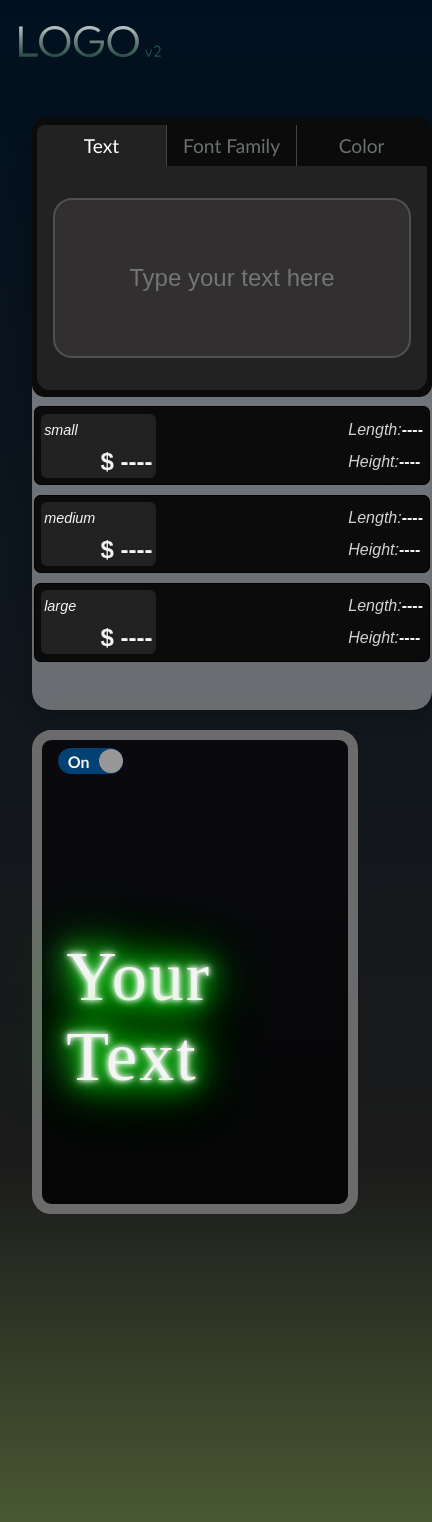
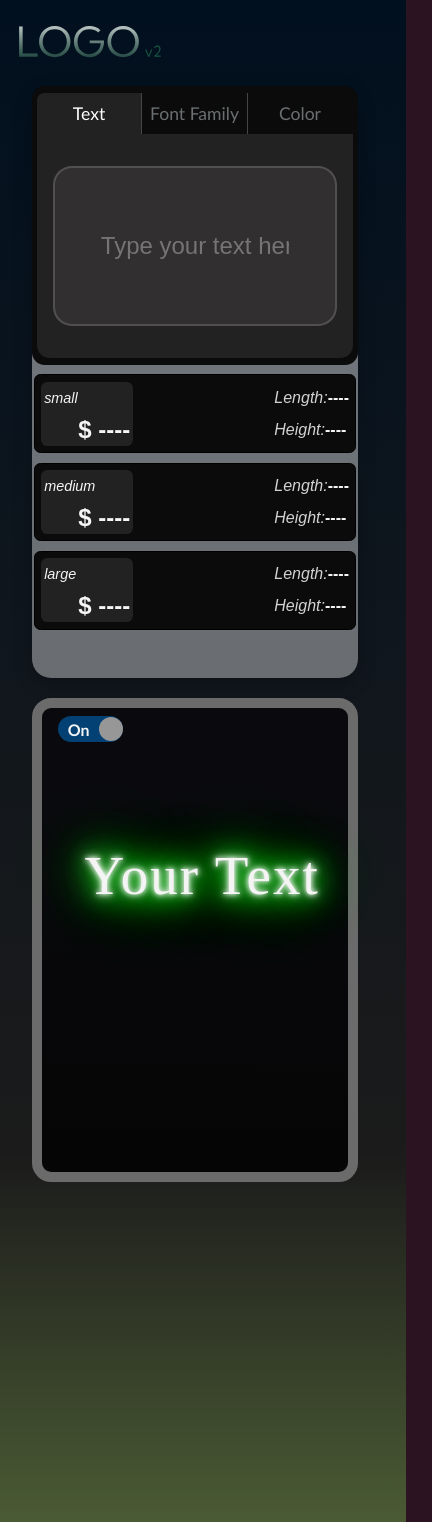
Before and after one commit to NafiurSiddiqui/NeonText---V2, a React (Create React App) app: page /Ui in a window 390 px wide. Shown: the top 1522 px of the page, 432 px wide, since content can reach past the window. Built offline with nearby package versions, Linux system fonts and the light colour scheme; a web font is replaced by a local one.

Commit message:
Responsive tested

```diff
--- a/src/Components/UI/Ui-display/UserTextAndBars.js
+++ b/src/Components/UI/Ui-display/UserTextAndBars.js
@@ -1,4 +1,8 @@
 import { useEffect, useState } from 'react';
+
+const windowWidth = window.innerWidth;
+
+
 
 function UserTextAndBars(props) {
 	const [showBars, setShowBars] = useState(false);
@@ -22,7 +26,7 @@ function UserTextAndBars(props) {
 		let timerHandler = setTimeout(() => {
 
 			if (txtState === true || storeText !== null) {
-				console.log('2');
+				// console.log('2');
 				// console.log(storeText);
 				setShowBars(true);
 				props.setWidth(`${storeText.length * 2}CM`);
@@ -46,16 +50,16 @@ function UserTextAndBars(props) {
 				props.setWidth(`${txtLength * 2} CM`);
 			}
 
-			//debounceActive = true
+
 		}, 300);
 
 		return () => {
 			clearTimeout(timerHandler);
-			//debouceActive = false
+
 			props.setDebounce(false);
 		};
 	}, [txtState, txtLength, storeText, userText, storageStatus, props]);
-	// NOTE : if largeFont then, setthe fontSize
+
 
 	useEffect(() => {
 		if (
@@ -75,6 +79,12 @@ function UserTextAndBars(props) {
 		${colorActive} 0px 0px 40px, ${colorActive} 0px 0px 55px,
 		${colorActive} 0px 0px 75px`;
 
+	const fontForLargeDevice = windowWidth > 2200? '7em': '5em';
+
+	const deviceWidth = windowWidth <= 600 ? '55px': fontForLargeDevice;
+
+	//OMG! What am i supposed t fix now? Where was i?
+	//got it!
 	return (
 		<>
 			<div className="ui-display-userText-wrapper">
@@ -87,7 +97,7 @@ function UserTextAndBars(props) {
 						className="ui-display-userText-text neonOn"
 						style={{
 							fontFamily: props.setFontFamily,
-							fontSize: largeFont ? '40px' : '70px',
+							fontSize: largeFont ? '40px' : deviceWidth,
 							textShadow: !neonState ? 'none' : neonShadow,
 						}}
 					>
--- a/src/Components/UI/Ui-input/input/UiColors.js
+++ b/src/Components/UI/Ui-input/input/UiColors.js
@@ -126,11 +126,11 @@ function UiColors(props) {
 			//since i do not have colorCode available on this elelment, I target the parent
 			const parentColorCode = e.target.parentElement.dataset.colorcode;
 
-			// setTargetColorCode(parentColorCode);
+
 			props.getActiveColor(parentColorCode);
 			setBulbClicked(true);
 		} else {
-			// setTargetColorCode(e.target.dataset.colorcode);
+
 			setBulbClicked(true);
 			props.getActiveColor(e.target.dataset.colorcode);
 
--- a/src/Components/UI/Ui-input/input/UserInput.js
+++ b/src/Components/UI/Ui-input/input/UserInput.js
@@ -49,7 +49,7 @@ function UserInput(props) {
 		colorState: navColorActive,
 	};
 
-	// console.log();
+
 
 	return (
 		<article className="ui-input">
--- a/src/Components/UI/Ui-input/nav/UiNav.js
+++ b/src/Components/UI/Ui-input/nav/UiNav.js
@@ -1,9 +1,14 @@
+const windowWidth = window.innerWidth;
+const windowHeight = window.innerHeight;
+
+console.log(windowHeight);
+console.log(windowWidth);
+
 function UiNav(props) {
-	console.log();
+
 	const navTxtActiveHandler = () => {
 		//Activate TEXT
 		props.setNavTxtState(true);
-
 		//Deactivate the rests
 		props.setNavFontState(false);
 		props.setNavColorState(false);
@@ -21,11 +26,25 @@ function UiNav(props) {
 	const navColorActiveHandler = () => {
 		//Activate TEXT
 		props.setNavColorState(true);
-
 		//Deactivate the rests
 		props.setNavTxtState(false);
 		props.setNavFontState(false);
 	};
+
+	if (props.navState.colorState){
+		 document.body.style.overflowY = 'scroll';
+		document.body.style.height = '140vh';
+
+	}else if(!props.navState.colorState && windowWidth < 860){
+		document.body.style.overflowY = 'scroll';
+		document.body.style.height = '140vh';
+	}
+	else
+	{
+			document.body.style.overflowY = 'hidden';
+			document.body.style.height = '100vh';
+	}
+
 
 	return (
 		<div className="ui-input-nav">
--- a/src/Components/UI/Ui.js
+++ b/src/Components/UI/Ui.js
@@ -5,6 +5,7 @@ import UserInput from './Ui-input/input/UserInput';
 
 //default neonColor on load
 const defaultColor = '#20f020';
+
 
 function Ui() {
 	//UiText state
@@ -29,7 +30,7 @@ function Ui() {
 	const debounceHandler = (stat) => {
 		setDebounceActive(stat);
 	};
-	// console.log(setWidth);
+
 
 	// console.log(storageStatus);
 	const delTxtStateHandler = (delTxtState) => {
@@ -62,9 +63,9 @@ function Ui() {
 		setWidth(width);
 	};
 
-	// useEffect(()=>{
-		//  },[])
-			document.body.classList.add('ui-body');
+
+	document.body.classList.add('ui-body');
+
 
 
 	return (
--- a/src/sass/UI-input/_ui-input.scss
+++ b/src/sass/UI-input/_ui-input.scss
@@ -4,7 +4,9 @@ ul.ui-input-nav-lists {
 	@include flexSpaceAround;
 
 	> li {
-		font-size: 1.2rem;
+		// font-size: 1.2rem;
+		// font-size: 1.2em;
+		font-size: 1.1em;
 	}
 }
 
@@ -22,8 +24,6 @@ ul.ui-input-nav-lists {
 	&-container {
 		background-color: $uiPrimary;
 		padding: 0.4em 0.3em;
-		// border-top-left-radius: 0.8em;
-		// border-top-right-radius: 0.8em;
 		border-radius: 0.8em;
 	}
 	&-nav {
@@ -79,7 +79,8 @@ ul.ui-input-nav-lists {
 				outline: none;
 				padding: 2em;
 				background-color: rgb(49, 47, 47);
-				font-size: 1.5rem;
+				// font-size: 1.5rem;
+				font-size: 1.5em;
 				color: rgb(172, 168, 168);
 				font-weight: 500;
 				text-align: center;
--- a/src/sass/_mediaBreakpoints.scss
+++ b/src/sass/_mediaBreakpoints.scss
@@ -1,5 +1,31 @@
+@media screen and (min-width: 1800px) {
+	section.ui-container {
+		grid-template-columns: 45% 55%;
+	}
+
+	article.ui-input {
+		font-size: 2.1vh;
+	}
+
+	.ui-input-form.text > input {
+		height: 18vh;
+	}
+
+	.ui-input-container {
+		padding: 0.4em 0.3em;
+	}
+
+	.ui-price-card {
+		border-radius: 0.5em;
+		padding: 0.5em;
+	}
+
+	main.container{
+		height: 90vh;
+	}
+}
+
 @media screen and (max-width: 1200px) {
-
 	section.ui-container {
 		grid-template-columns: 40% 60%;
 		width: 100%;
@@ -21,18 +47,27 @@
 	}
 }
 
+//FOR TABLET issue
+
+// @media screen and (min-width: 800) and (min-height: 1000) {
+// 	main.container{
+// 		height: 100% !important;
+// 	}
+// }
+
 @media screen and (max-width: 860px) {
 	body.ui-body {
 		min-height: 180vh;
+		overflow-y: scroll;
 	}
 	section.ui-container {
 		grid-template-columns: 100%;
 		width: 80%;
 	}
 
-	article.ui-input{
+	article.ui-input {
 		width: 25em;
-    margin: 0 auto;
+		margin: 0 auto;
 	}
 
 	input:checked + .slider:before {
@@ -43,6 +78,11 @@
 
 	.measurementBar-height-wrapper {
 		padding-bottom: 0.8em;
+	}
+
+	.ui-display-userText-and-bar {
+		position: relative;
+		top: -7em;
 	}
 }
 
@@ -61,15 +101,20 @@
 }
 
 @media screen and (max-width: 500px) {
-	.ui-display-userText-text {
-		font-size: 3.2rem;
+	body.ui-body {
+		min-height: 200vh;
+	}
+
+	p.ui-display-userText-text {
+		font-size: 3rem;
 	}
 	.measurementBar-container-bottom {
 		left: 0;
 	}
 
-	body.ui-body {
-		min-height: 200vh;
+	article.ui-input {
+		width: 100%;
+		margin: 0 auto;
 	}
 
 	.switch {
@@ -123,11 +168,3 @@
 		}
 	}
 }
-
-
-
-
-
-// @media screen and (max-width: 500px) {
-
-// }
--- a/src/sass/_ui-container.scss
+++ b/src/sass/_ui-container.scss
@@ -4,7 +4,7 @@ section.ui-container {
 	width: 70%;
 	grid-gap: 20px;
 	padding: 1rem 2rem;
-	height: 80vh;
+	// height: 80vh;
 	min-height: 38rem;
 	justify-content: center;
 }
--- a/src/sass/_uiMain.scss
+++ b/src/sass/_uiMain.scss
@@ -4,21 +4,29 @@ body.ui-body {
 	background: linear-gradient(180deg, #01101f 0%, #1b1b1b 68.37%, #60783f 100%);
 	background-color: #2b1322;
 	overflow: hidden;
+	@include flexCentered;
+	flex-direction: column;
+}
+
+div#root{
+	height: 100%;
+    width: 100vw;
 }
 
 .ui-logo {
 	width: 100%;
 	margin-left: 1em;
 	margin-top: 1em;
-	margin-bottom: 2em;
+
 	& a > img {
 		height: 3.2rem;
 	}
 }
 
 main.container {
-	// @include borderTest(white);
+
 	width: 100%;
+	height: 80vh;
 	@include flexCentered;
 	flex-direction: column;
 }
```
Also changed, not shown: src/Components/UI/Ui-input/input/UiFonts.js (+2 -6 lines), 1 other file (tests, documents, lock files or other folders).
